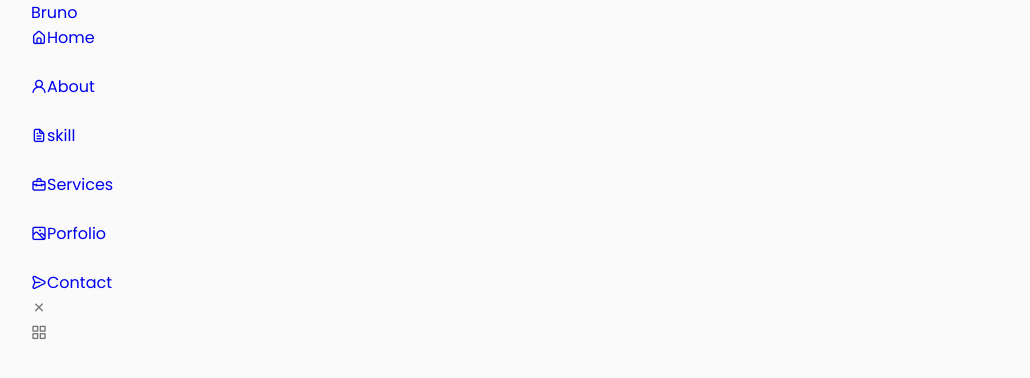
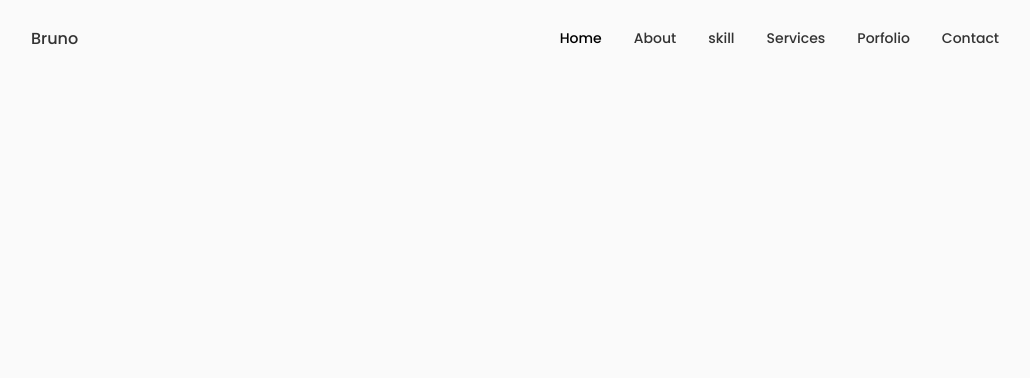
Before and after one commit to ch1n069/Portfolio, a React (Create React App) app: page / in a window 1280 px wide. Shown: the top 378 px of the page, without its empty margins (125-1155 px from the left). Built offline with nearby package versions, Linux system fonts and the light colour scheme.

Commit message:
added styling to the header section

```diff
--- a/src/components/header/Header.css
+++ b/src/components/header/Header.css
@@ -0,0 +1,52 @@
+.header {
+    width: 100%;
+    position: fixed;
+    top: 0;
+    left: 0;
+    z-index: var(--z-fixed);
+    background-color: var(--body--color);
+}
+
+.nav {
+    height: calc(var(--header-height)+1.5rem);
+    display: flex;
+    justify-content: space-between;
+    align-items: center;
+    column-gap: 1rem;
+    margin-top: 2%;
+}
+
+.nav__logo,
+.nav__toggle {
+    color: var(--title-color);
+    font-weight: var(--font-medium);
+}
+
+.nav__list {
+    display: flex;
+    column-gap: 2rem;
+}
+
+.nav__link {
+    display: flex;
+    flex-direction: column;
+    align-items: center;
+    font-size: var(--small-font-size);
+    color: var(--title-color);
+    font-weight: var(--font-medium);
+    transition: 0.3s;
+}
+
+.nav__icon,
+.nav__close,
+.nav__toggle {
+    display: none;
+}
+
+
+/* active link */
+
+.active-link,
+.nav__link:hover {
+    color: var(--title-color-dark);
+}
```
